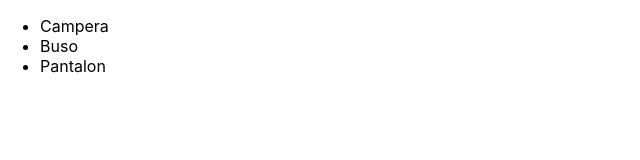
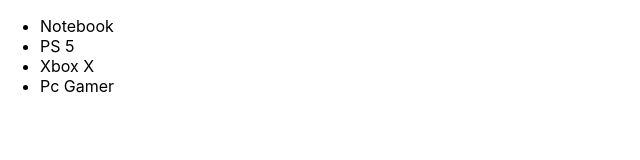
Before and after one commit to GonzaloGorgojo/ecommerce, a React (Create React App) app: page / in a window 1280 px wide. Shown: the top 160 px of the page, without its empty margins (0-640 px from the left). Built offline with nearby package versions, Linux system fonts and the light colour scheme.

Commit message:
Cambio Menu

```diff
--- a/src/components/NavBar.js
+++ b/src/components/NavBar.js
@@ -2,9 +2,10 @@
 const Menu = () => {
     return (
         <ul>
-          <li>Campera</li>
-          <li>Buso</li>
-          <li>Pantalon</li>
+          <li>Notebook</li>
+          <li>PS 5</li>
+          <li>Xbox X</li>
+          <li>Pc Gamer</li>
         </ul>
     )
   }
```
